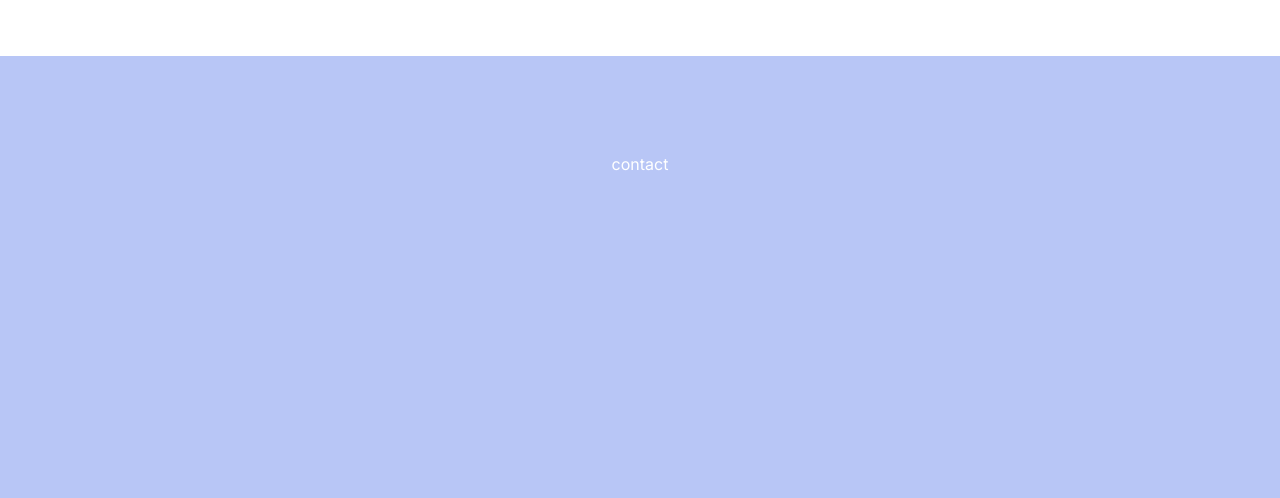
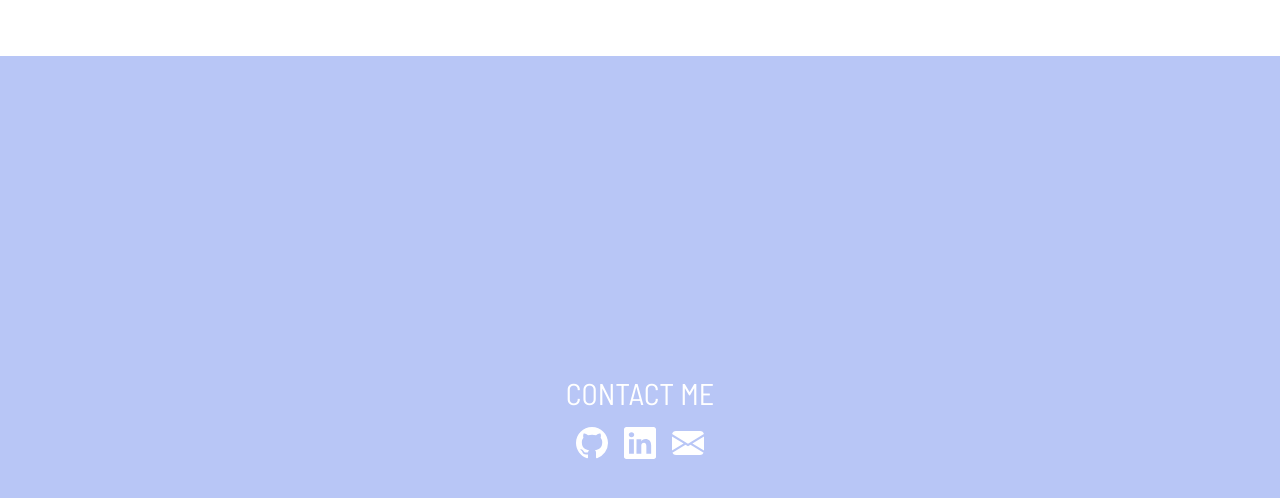
Before and after one commit to latiu/Personal-Website, a Next.js app: page /contact in a window 1280 px wide. Shown: the top 498 px of the page. Built offline with nearby package versions, Linux system fonts and the light colour scheme.

Commit message:
feat: contact page

```diff
--- a/app/contact/page.tsx
+++ b/app/contact/page.tsx
@@ -1,7 +1,24 @@
 export default function About() {
     return (
-      <main className="flex min-h-screen flex-col items-center justify-between p-24">
-        contact
+      <main className="flex  h-[calc(100vh-72px)] flex-col items-center justify-center p-24 ">
+        <h1 className="font-barlow text-3xl">CONTACT ME</h1>
+        <div>
+            <a href="https://github.com/emilyniee" target="_blank" className="inline-flex mt-4">
+                <svg xmlns="http://www.w3.org/2000/svg" width="32" height="32" fill="currentColor" className="bi bi-github" viewBox="0 0 16 16">
+                    <path d="M8 0C3.58 0 0 3.58 0 8c0 3.54 2.29 6.53 5.47 7.59.4.07.55-.17.55-.38 0-.19-.01-.82-.01-1.49-2.01.37-2.53-.49-2.69-.94-.09-.23-.48-.94-.82-1.13-.28-.15-.68-.52-.01-.53.63-.01 1.08.58 1.23.82.72 1.21 1.87.87 2.33.66.07-.52.28-.87.51-1.07-1.78-.2-3.64-.89-3.64-3.95 0-.87.31-1.59.82-2.15-.08-.2-.36-1.02.08-2.12 0 0 .67-.21 2.2.82.64-.18 1.32-.27 2-.27.68 0 1.36.09 2 .27 1.53-1.04 2.2-.82 2.2-.82.44 1.1.16 1.92.08 2.12.51.56.82 1.27.82 2.15 0 3.07-1.87 3.75-3.65 3.95.29.25.54.73.54 1.48 0 1.07-.01 1.93-.01 2.2 0 .21.15.46.55.38A8.012 8.012 0 0 0 16 8c0-4.42-3.58-8-8-8z"/>
+                </svg>
+            </a>
+            <a href="https://www.linkedin.com/in/emily-nie-279a021b2/" target="_blank" className="inline-flex ml-4">
+              <svg xmlns="http://www.w3.org/2000/svg" width="32" height="32" fill="currentColor" className="bi bi-linkedin" viewBox="0 0 16 16">
+                <path d="M0 1.146C0 .513.526 0 1.175 0h13.65C15.474 0 16 .513 16 1.146v13.708c0 .633-.526 1.146-1.175 1.146H1.175C.526 16 0 15.487 0 14.854V1.146zm4.943 12.248V6.169H2.542v7.225h2.401zm-1.2-8.212c.837 0 1.358-.554 1.358-1.248-.015-.709-.52-1.248-1.342-1.248-.822 0-1.359.54-1.359 1.248 0 .694.521 1.248 1.327 1.248h.016zm4.908 8.212V9.359c0-.216.016-.432.08-.586.173-.431.568-.878 1.232-.878.869 0 1.216.662 1.216 1.634v3.865h2.401V9.25c0-2.22-1.184-3.252-2.764-3.252-1.274 0-1.845.7-2.165 1.193v.025h-.016a5.54 5.54 0 0 1 .016-.025V6.169h-2.4c.03.678 0 7.225 0 7.225h2.4z"/>
+              </svg>
+            </a>
+            <a href="mailto:e4nie@uwaterloo.ca" target="_blank" className="inline-flex ml-4">
+              <svg xmlns="http://www.w3.org/2000/svg" width="32" height="32" fill="currentColor" className="bi bi-envelope-fill" viewBox="0 0 16 16">
+                <path d="M.05 3.555A2 2 0 0 1 2 2h12a2 2 0 0 1 1.95 1.555L8 8.414.05 3.555ZM0 4.697v7.104l5.803-3.558L0 4.697ZM6.761 8.83l-6.57 4.027A2 2 0 0 0 2 14h12a2 2 0 0 0 1.808-1.144l-6.57-4.027L8 9.586l-1.239-.757Zm3.436-.586L16 11.801V4.697l-5.803 3.546Z"/>
+              </svg>
+            </a>
+        </div>
       </main>
     )
   }
```
